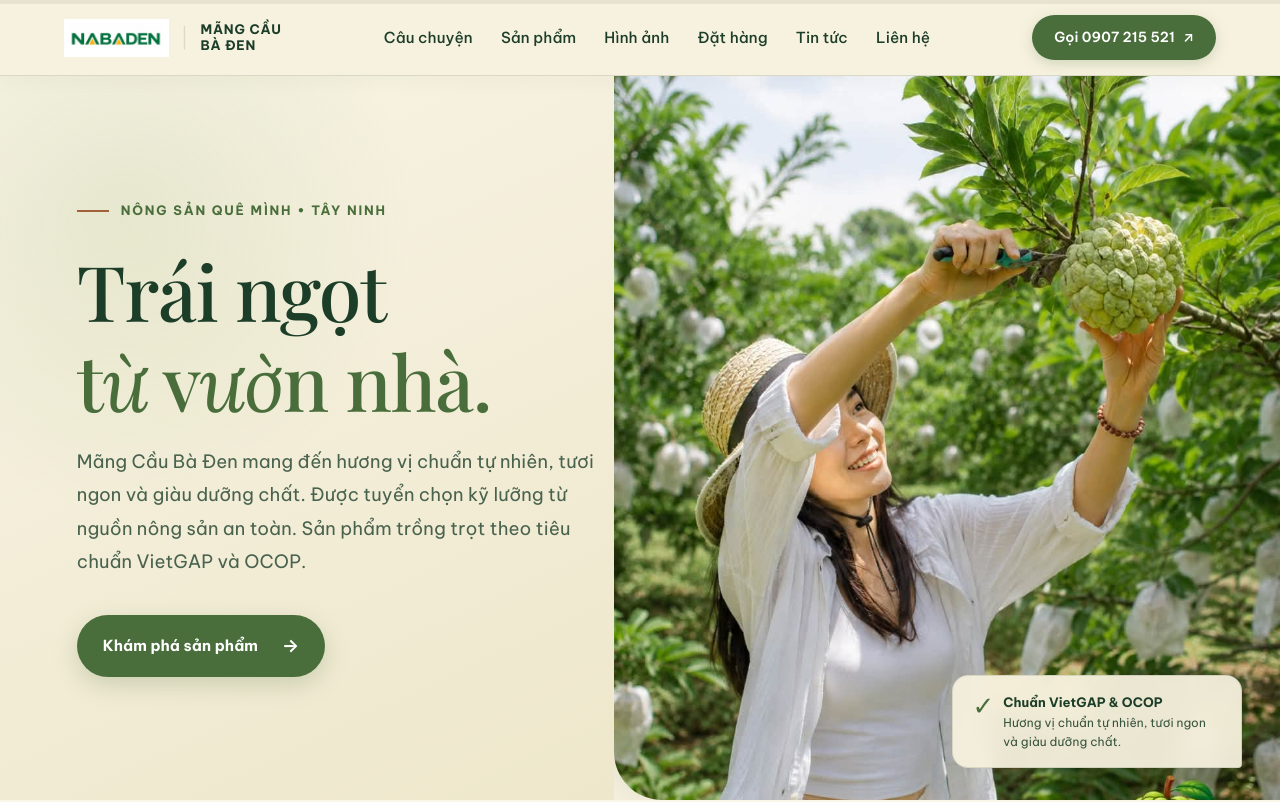
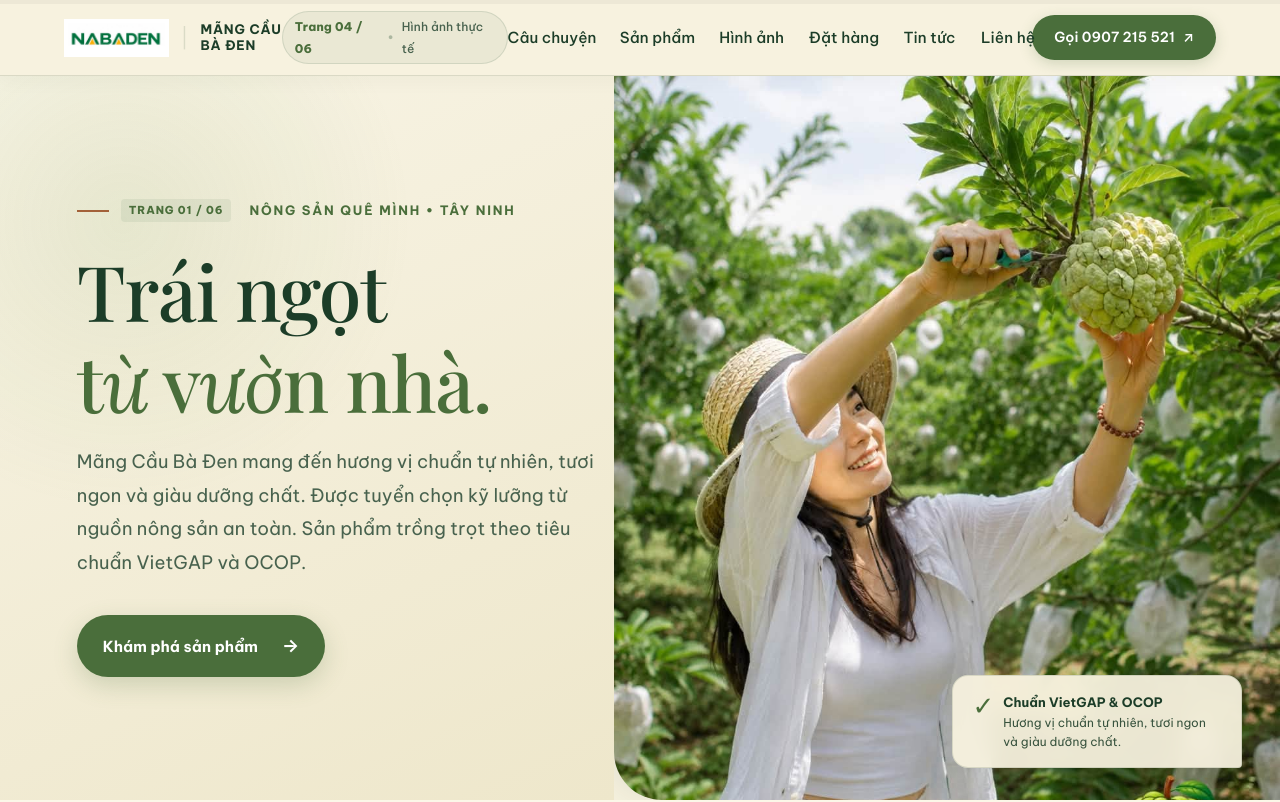
Before and after one commit to minhmarcom/mang-cau-ba-den, a Next.js app: page / in a window 1280 px wide. Shown: the top 802 px of the page. Built offline with nearby package versions, Linux system fonts and the light colour scheme; a web font is replaced by a local one.

Commit message:
Tinh chỉnh trải nghiệm Tạp chí cao cấp: Gỡ bỏ khung nổi vướng víu trên mobile, tích hợp thanh đo đọc siêu mảnh 3.5px đỉnh trang và dập tem số trang TRANG 01/06 -> 06/06 chuẩn editorial

```diff
--- a/app/globals.css
+++ b/app/globals.css
@@ -3324,17 +3324,17 @@ footer {
 }
 
 /* =========================================================
-   EDITORIAL MAGAZINE READING INDICATOR & PAGE COUNTER
+   EDITORIAL MAGAZINE READING PROGRESSION & CHAPTER TAGS
    ========================================================= */
 
-/* Top Slim Gradient Progress Line */
+/* Top Slim Gradient Progress Line (3.5px, Không chiếm diện tích) */
 .magazine-progress-bar-container {
   position: fixed;
   top: 0;
   left: 0;
   width: 100%;
-  height: 4px;
-  background: rgba(0, 0, 0, 0.06);
+  height: 3.5px;
+  background: rgba(0, 0, 0, 0.04);
   z-index: 9999;
   pointer-events: none;
 }
@@ -3342,163 +3342,62 @@ footer {
 .magazine-progress-bar-fill {
   height: 100%;
   background: linear-gradient(90deg, #1e452a 0%, #2e7d32 50%, #10b981 100%);
-  transition: width 0.12s cubic-bezier(0.25, 1, 0.5, 1);
-  box-shadow: 0 0 10px rgba(16, 185, 129, 0.5);
-}
-
-/* Floating Magazine Page Counter & Chapter Pill */
-.magazine-page-badge {
-  position: fixed;
-  bottom: 84px;
-  right: 20px;
-  z-index: 900;
-  transition: all 0.3s cubic-bezier(0.16, 1, 0.3, 1);
-  opacity: 0;
-  transform: translateY(12px) scale(0.96);
-  pointer-events: none;
-}
-
-.magazine-page-badge.is-visible {
-  opacity: 1;
-  transform: translateY(0) scale(1);
-  pointer-events: auto;
-}
-
-.magazine-badge-inner {
-  background: rgba(20, 42, 27, 0.94);
-  backdrop-filter: blur(16px);
-  -webkit-backdrop-filter: blur(16px);
-  border: 1px solid rgba(255, 255, 255, 0.18);
-  border-radius: 18px;
-  padding: 10px 16px;
-  display: flex;
-  align-items: center;
-  gap: 14px;
-  box-shadow: 0 12px 30px rgba(10, 25, 16, 0.35);
-  color: #ffffff;
-}
-
-.magazine-page-number {
-  display: flex;
-  flex-direction: column;
-  border-right: 1px solid rgba(255, 255, 255, 0.16);
-  padding-right: 12px;
-}
-
-.magazine-badge-tag {
-  font-size: 10px;
+  transition: width 0.1s cubic-bezier(0.25, 1, 0.5, 1);
+  box-shadow: 0 0 8px rgba(16, 185, 129, 0.45);
+}
+
+/* Subtle Editorial Chapter Badge in Header */
+.header-magazine-tag {
+  display: inline-flex;
+  align-items: center;
+  gap: 8px;
+  padding: 4px 12px;
+  border-radius: 999px;
+  background: rgba(30, 69, 42, 0.06);
+  border: 1px solid rgba(30, 69, 42, 0.12);
+  font-size: 12px;
+  color: var(--ink);
+  transition: opacity 0.3s ease;
+}
+
+.header-mag-num {
+  font-weight: 800;
+  color: var(--leaf);
+  letter-spacing: 0.02em;
+}
+
+.header-mag-divider {
+  color: rgba(30, 69, 42, 0.3);
+}
+
+.header-mag-name {
+  font-style: normal;
+  font-weight: 500;
+  color: var(--ink-muted);
+}
+
+@media (max-width: 900px) {
+  .header-magazine-tag {
+    display: none;
+  }
+}
+
+/* Editorial Section Chapter Stamp / Kicker */
+.mag-kicker-tag {
+  display: inline-block;
+  font-size: 11px;
+  font-weight: 800;
+  letter-spacing: 0.08em;
   text-transform: uppercase;
-  letter-spacing: 0.1em;
+  color: var(--leaf);
+  background: rgba(45, 90, 60, 0.08);
+  padding: 2px 8px;
+  border-radius: 4px;
+  margin-right: 6px;
+  vertical-align: middle;
+}
+
+.section-kicker.light .mag-kicker-tag {
   color: #a8d5b5;
-  font-weight: 700;
-  line-height: 1;
-  margin-bottom: 2px;
-}
-
-.magazine-page-number strong {
-  font-size: 15px;
-  font-weight: 800;
-  color: #ffffff;
-  line-height: 1.2;
-}
-
-.magazine-total {
-  font-size: 11px;
-  color: rgba(255, 255, 255, 0.5);
-  font-weight: 500;
-}
-
-.magazine-page-info {
-  display: flex;
-  flex-direction: column;
-  gap: 4px;
-}
-
-.magazine-chap-name {
-  font-size: 12.5px;
-  font-weight: 600;
-  color: #e2ede5;
-  white-space: nowrap;
-}
-
-.magazine-progress-dots {
-  display: flex;
-  align-items: center;
-  gap: 4px;
-}
-
-.mag-dot {
-  width: 6px;
-  height: 6px;
-  border-radius: 999px;
-  background: rgba(255, 255, 255, 0.25);
-  transition: all 0.25s ease;
-}
-
-.mag-dot.is-current {
-  width: 16px;
-  background: #34d399;
-}
-
-.mag-dot.is-done {
-  background: rgba(52, 211, 153, 0.7);
-}
-
-.magazine-next-btn {
-  display: inline-flex;
-  align-items: center;
-  gap: 6px;
-  padding: 6px 12px;
-  border-radius: 999px;
   background: rgba(255, 255, 255, 0.12);
-  border: 1px solid rgba(255, 255, 255, 0.2);
-  color: #ffffff;
-  font-size: 11.5px;
-  font-weight: 700;
-  text-decoration: none;
-  transition: all 0.2s ease;
-  white-space: nowrap;
-}
-
-.magazine-next-btn:hover {
-  background: var(--leaf, #2d5a3c);
-  border-color: #34d399;
-  transform: translateY(-1px);
-}
-
-.mag-arrow {
-  font-size: 12px;
-  animation: bounceDown 1.5s infinite;
-}
-
-@keyframes bounceDown {
-  0%, 100% { transform: translateY(0); }
-  50% { transform: translateY(2px); }
-}
-
-.magazine-done-tag {
-  font-size: 11.5px;
-  font-weight: 700;
-  color: #34d399;
-  background: rgba(52, 211, 153, 0.15);
-  padding: 4px 10px;
-  border-radius: 999px;
-}
-
-@media (max-width: 680px) {
-  .magazine-page-badge {
-    bottom: 74px;
-    right: 12px;
-    left: 12px;
-  }
-  .magazine-badge-inner {
-    padding: 8px 12px;
-    justify-content: space-between;
-    gap: 8px;
-  }
-  .magazine-next-btn span:first-child {
-    max-width: 110px;
-    overflow: hidden;
-    text-overflow: ellipsis;
-  }
-}
+}
--- a/app/page.tsx
+++ b/app/page.tsx
@@ -386,48 +386,6 @@ export default function Home() {
         />
       </div>
 
-      {/* FLOATING MAGAZINE PAGE BADGE (SỐ TRANG TẠP CHÍ) */}
-      <div className={`magazine-page-badge ${scrollProgress > 3 ? "is-visible" : ""}`}>
-        <div className="magazine-badge-inner">
-          <div className="magazine-page-number">
-            <span className="magazine-badge-tag">Tạp chí</span>
-            <strong>Trang 0{currentChapter.num}</strong>
-            <span className="magazine-total">/ 0{currentChapter.total}</span>
-          </div>
-          <div className="magazine-page-info">
-            <span className="magazine-chap-name">{currentChapter.name}</span>
-            <div className="magazine-progress-dots" aria-hidden="true">
-              {[1, 2, 3, 4, 5, 6].map((p) => (
-                <span
-                  key={p}
-                  className={`mag-dot ${
-                    p === currentChapter.num
-                      ? "is-current"
-                      : p < currentChapter.num
-                      ? "is-done"
-                      : ""
-                  }`}
-                />
-              ))}
-            </div>
-          </div>
-          {currentChapter.num < currentChapter.total ? (
-            <a
-              href={`#${currentChapter.nextId}`}
-              className="magazine-next-btn"
-              aria-label={`Xem tiếp ${currentChapter.nextName}`}
-            >
-              <span>Tiếp: {currentChapter.nextName}</span>
-              <span className="mag-arrow">↓</span>
-            </a>
-          ) : (
-            <span className="magazine-done-tag">
-              <span>✓ Đã xem trọn vẹn</span>
-            </span>
-          )}
-        </div>
-      </div>
-
       {/* STICKY APP HEADER */}
       <header className="site-header">
         <a className="brand" href="#top" aria-label="Mãng Cầu Bà Đen NABADEN - Trang chủ">
@@ -443,6 +401,13 @@ export default function Home() {
             Mãng Cầu<br />Bà Đen
           </span>
         </a>
+
+        {/* SUBTLE MAGAZINE CHAPTER INDICATOR IN HEADER */}
+        <div className="header-magazine-tag" aria-label={`Trang ${currentChapter.num} trên 6: ${currentChapter.name}`}>
+          <span className="header-mag-num">Trang 0{currentChapter.num} / 06</span>
+          <span className="header-mag-divider" aria-hidden="true">•</span>
+          <span className="header-mag-name">{currentChapter.name}</span>
+        </div>
 
         <nav className="desktop-nav" aria-label="Điều hướng chính">
           <a href="#cau-chuyen">Câu chuyện</a>
@@ -560,7 +525,10 @@ export default function Home() {
         />
         <div className="hero-shade" />
         <div className="hero-content">
-          <p className="eyebrow">Nông sản quê mình • Tây Ninh</p>
+          <p className="eyebrow">
+            <span className="mag-kicker-tag">TRANG 01 / 06</span>
+            Nông sản quê mình • Tây Ninh
+          </p>
           <h1>
             <span className="hero-line-1">Trái ngọt</span>
             <em className="hero-line-2">từ vườn nhà.</em>
@@ -588,7 +556,10 @@ export default function Home() {
       {/* STORY SECTION */}
       <section className="intro section-pad" id="cau-chuyen">
         <div>
-          <p className="section-kicker">Chuyện của vườn nhà</p>
+          <p className="section-kicker">
+            <span className="mag-kicker-tag">TRANG 02 / 06</span>
+            Chuyện của vườn nhà
+          </p>
           <h2>
             <span className="heading-line">Lớn lên</span>
             <em className="heading-line">từ đất lành.</em>
@@ -669,7 +640,10 @@ export default function Home() {
       <section className="products section-pad" id="san-pham">
         <div className="section-head">
           <div>
-            <p className="section-kicker">Từ khu vườn xanh</p>
+            <p className="section-kicker">
+              <span className="mag-kicker-tag">TRANG 03 / 06</span>
+              Từ khu vườn xanh
+            </p>
             <h2>
               <span className="heading-line">Gói ghém</span>
               <em className="heading-line">vị quê.</em>
@@ -745,7 +719,10 @@ export default function Home() {
       <section className="real-gallery section-pad" id="hinh-anh">
         <div className="gallery-heading">
           <div>
-            <p className="section-kicker">Hình ảnh thực tế</p>
+            <p className="section-kicker">
+              <span className="mag-kicker-tag">TRANG 04 / 06</span>
+              Hình ảnh thực tế
+            </p>
             <h2>
               <span className="heading-line">Một ngày</span>
               <em className="heading-line">tại vườn.</em>
@@ -826,7 +803,10 @@ export default function Home() {
       <section className="seo-guide section-pad" id="tin-tuc">
         <div className="seo-guide-heading">
           <div>
-            <p className="section-kicker">Tin tức từ vườn</p>
+            <p className="section-kicker">
+              <span className="mag-kicker-tag">TRANG 05 / 06</span>
+              Tin tức từ vườn
+            </p>
             <h2>
               <span className="heading-line">Hiểu trái ngon.</span>
               <em className="heading-line">Chọn đúng mùa.</em>
@@ -938,7 +918,10 @@ export default function Home() {
       {/* CONTACT SECTION */}
       <section className="contact" id="lien-he">
         <div className="contact-title">
-          <p className="section-kicker light">Kết nối từ hôm nay</p>
+          <p className="section-kicker light">
+            <span className="mag-kicker-tag">TRANG 06 / 06</span>
+            Kết nối từ hôm nay
+          </p>
           <h2>
             Bạn muốn<br />
             <em>cùng đi xa?</em>
```
